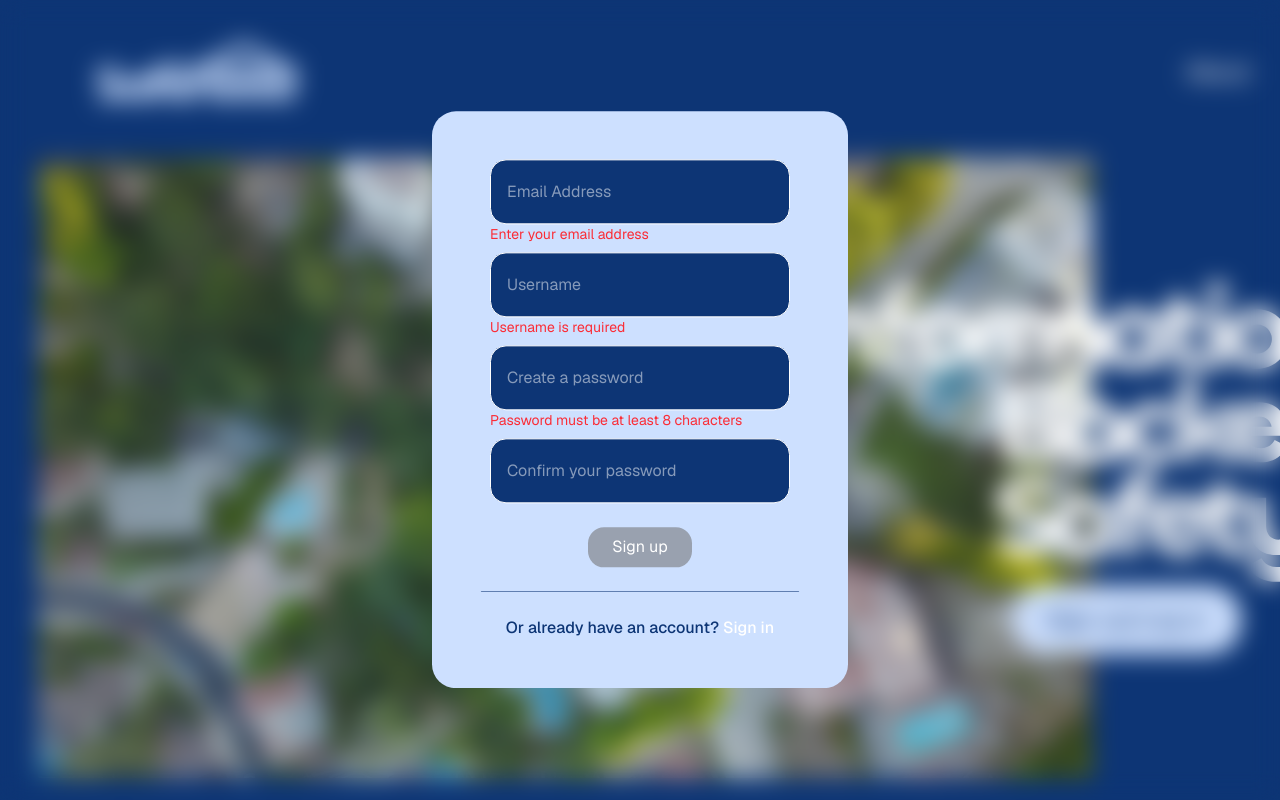
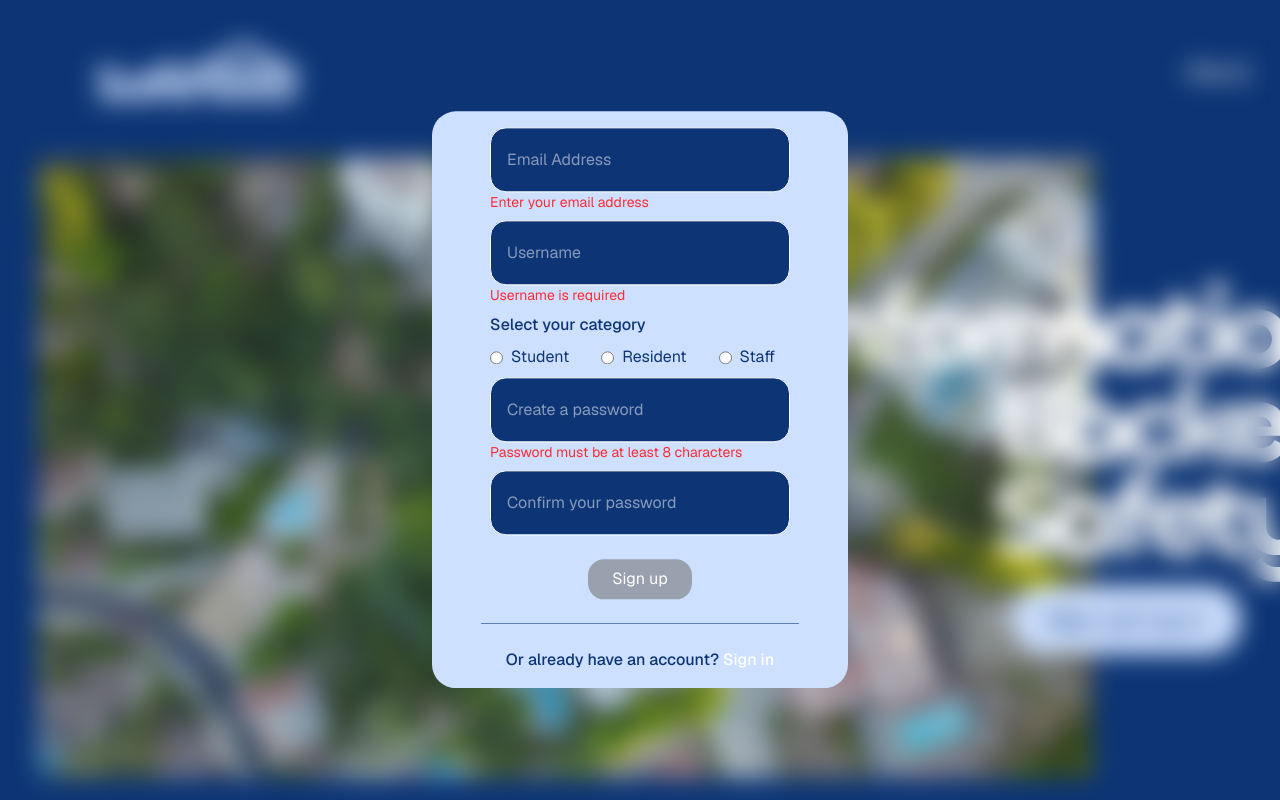
Before and after one commit to Captain-awesome619/safehood, a Next.js app: page / in a window 1280 px wide. Both pictures are taken after a click on the button "Sign up/Log in". Built offline with nearby package versions, Linux system fonts and the light colour scheme; no server answers.

Commit message:
not done

```diff
--- a/src/app/page.tsx
+++ b/src/app/page.tsx
@@ -1,5 +1,5 @@
 'use client';
-import React, { useEffect, useState } from 'react';
+import React, { useEffect, useState,useRef } from 'react';
 import Image from "next/image";
 import logo from '../assets/logo.svg'
 import info from '../assets/informationsafetybacked.svg'
@@ -10,17 +10,21 @@ import { useRouter } from 'next/navigation';
 import { useGlobalContext } from './context/GlobalProvider';
 import { createUser, getCurrentUser, signIn } from './lib/appwrite';
 import { ClipLoader } from 'react-spinners';
+import { FaCloudDownloadAlt } from "react-icons/fa";
 export default function Home() {
   const navigate = useRouter()
   const [count, setCount] = useState<boolean>(false);
   const { loading, isLogged,setUser,setIsLogged,user } = useGlobalContext()
   const [isSubmitting, setSubmitting] = useState(false);;
 
+
   interface FormState {
     username: string;
     email: string;
     password: string;
     confirmpassword : string
+    category : string
+    categoryid : any
   }
   interface FormState2 {
 
@@ -33,6 +37,8 @@ export default function Home() {
     email: "",
     password: "",
     confirmpassword: "",
+    category : "",
+    categoryid : null
   });
   const [form2, setForm2] = useState<FormState2>({
 
@@ -51,6 +57,20 @@ export default function Home() {
     email: '',
     password: '',
   });
+
+const fileInputRef = useRef<HTMLInputElement>(null);
+
+  const handleButtonClick = () => {
+    fileInputRef.current?.click();
+  };
+
+
+  const handleFileChange = (e: React.ChangeEvent<HTMLInputElement>) => {
+    if (e.target.files && e.target.files[0]) {
+      setForm({ ...form, categoryid: e.target.files[0] });
+    }
+  };
+
 
   const validateAllFields2 = () => {
     setErrors2({
@@ -143,7 +163,11 @@ export default function Home() {
     }
   }, [isLogged,loading]);
 
+  const categories = ['Student', 'Resident', 'Staff'];
 
+  const handleCategoryChange = (e: React.ChangeEvent<HTMLInputElement>) => {
+    setForm({ ...form, category: e.target.value });
+  };
 
 
 
@@ -212,7 +236,7 @@ Information<br></br> Backed<br></br> Safety.
      >
      { count === false ?
 
-     <Dialog.Content aria-description='form' className='  h-max p-[2rem] lg:p-[3rem]   fixed top-1/2 left-1/2 -translate-x-1/2 -translate-y-1/2  flex flex-col items-center justify-center gap-[1.5rem] bg-secondary  rounded-3xl ' >
+     <Dialog.Content aria-description='form' className='  h-max p-[2rem] lg:py-[1rem] lg:px-[3rem]   fixed top-1/2 left-1/2 -translate-x-1/2 -translate-y-1/2  flex flex-col items-center justify-center gap-[1.5rem] bg-secondary  rounded-3xl ' >
 
           <Dialog.Title className='hidden'>Settings</Dialog.Title>
      <div className='flex flex-col gap-[0.5rem] py-[0.5rem] lg:py-0'>
@@ -239,6 +263,64 @@ Information<br></br> Backed<br></br> Safety.
           />
              {errors.username && <p className='text-red-500 text-sm'>{errors.username}</p>}
         </div>
+
+<div className='grid gap-[0.5rem]'>
+  <h2 className='text-[14px] lg:text-[16px] text-primary1 font-[500]'>Select your category</h2>
+  <div className="flex gap-[2rem]">
+    {categories.map((cat) => (
+      <label key={cat} className="flex items-center gap-2 text-primary1">
+        <input
+          type="radio"
+          name="category"
+          value={cat}
+          checked={form.category === cat}
+          onChange={handleCategoryChange}
+          className='text-primary1 cursor-pointer'
+        />
+        {cat}
+      </label>
+    ))}
+  </div>
+</div>
+
+{
+  form.category ?
+    <div className=' border-[2px]  flex flex-col gap-[0.5rem] lg:gap-[1rem] rounded-3xl border-primary1'>
+       <div className='p-[1rem] flex flex-col gap-[0.5remrem] items-center justify-center'>
+        <FaCloudDownloadAlt size={30} className='text-primary1' />
+        <div>
+          {form.category === 'Student' ? <h4 className='text-[13px] font-[600px] text-primary1'>Please upload a clear picture of your student id card</h4>
+        :
+        ''
+        }
+          {form.category === 'Resident' ? <h4 className='text-[13px] font-[600px] text-primary1'>Please upload a clear picture of  your recent Tenancy Bill</h4>
+        :
+        ''
+        }
+          {form.category === 'Staff' ? <h4 className='text-[13px] font-[600px] text-primary1'>Please upload a clear picture of your ID</h4>
+        :
+        ''
+        }
+        </div>
+        </div>
+  <div className='flex items-center justify-center pb-[0.5rem]'>
+     <input
+        type="file"
+          accept="image/*"
+        multiple
+        ref={fileInputRef}
+        onChange={handleFileChange}
+        className="hidden"
+      />
+<button className='px-[2rem] py-[0.5rem] cursor-pointer rounded-2xl bg-primary1 text-secondary'
+ onClick={handleButtonClick}
+>Upload
+</button>
+    </div>
+    </div>
+    :
+    ''
+}
 
         <div>
           <input
```
